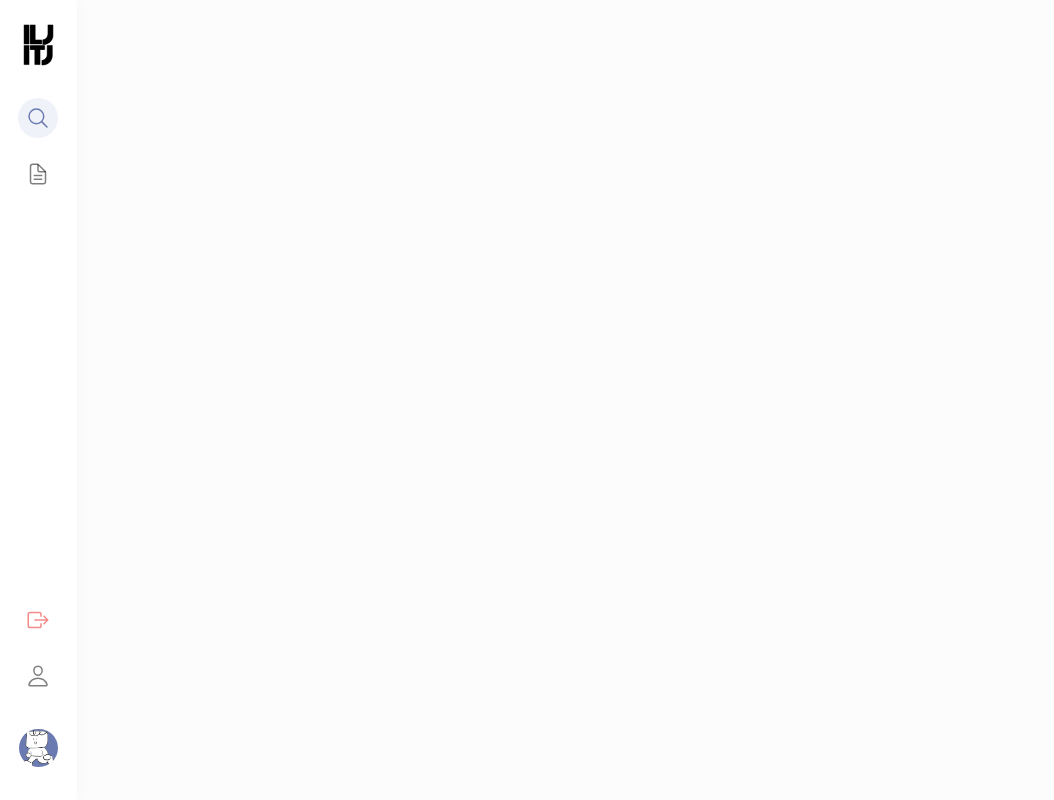
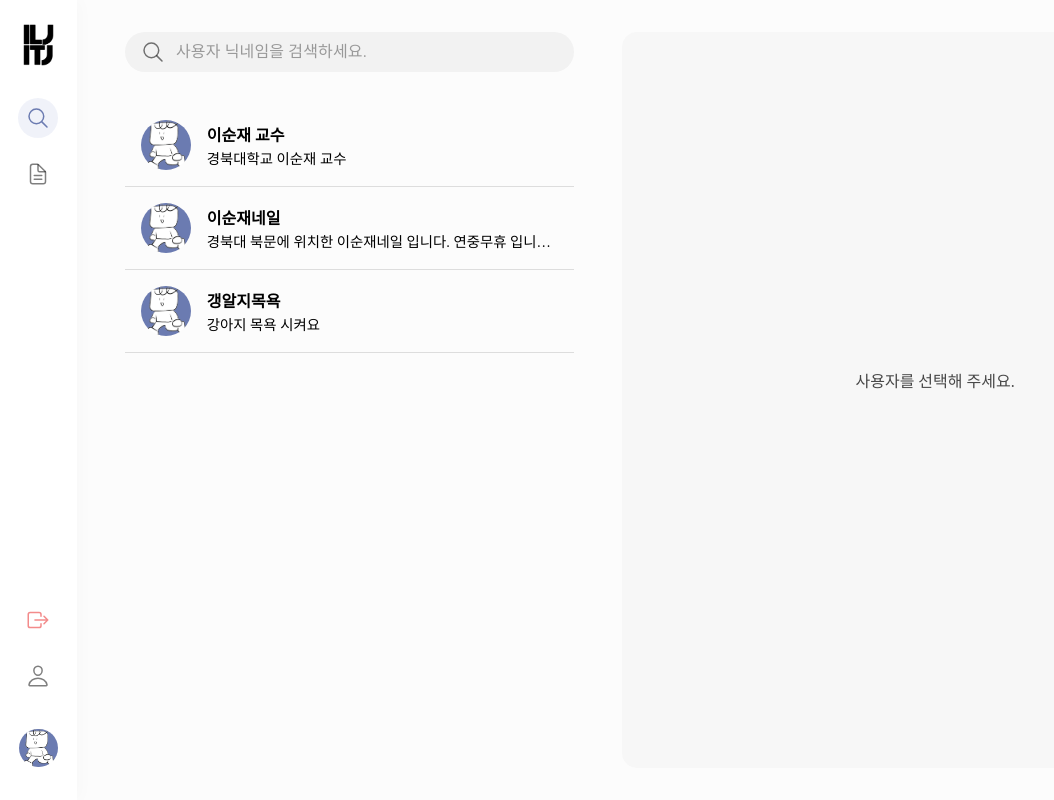
Before and after one commit to DAEUN9/IljungItjung, a React (Vite) app in the folder front/: page /search in a window 1280 px wide. Shown: the whole page, without its empty margins (0-1054 px from the left). Built offline with nearby package versions, Linux system fonts and the light colour scheme.

Commit message:
S07P31D106-94/feature/search 사용자는 다른 사용자를 검색할 수 있다

```diff
--- /dev/null
+++ b/front/src/api/search.ts
@@ -0,0 +1,13 @@
+import { apiInstance } from "@api/index";
+import { SearchState } from "@components/types/types";
+
+const api = apiInstance();
+
+// 사용자 검색
+function getSearchList(search: string) {
+  api
+    .get<SearchState>(`/users`, { params: { nickname: search } })
+    .then((data) => data);
+}
+
+export { getSearchList };
--- a/front/src/components/Search/SearchItem.tsx
+++ b/front/src/components/Search/SearchItem.tsx
@@ -1,8 +1,32 @@
-const SearchItem = () => {
+import { useDispatch } from "react-redux";
+import { Divider } from "@mui/material";
+
+import styles from "@styles/Search/SearchItem.module.scss";
+import { selectUser } from "@modules/search";
+import { SearchState } from "@components/types/types";
+
+const SearchItem = (props: SearchState) => {
+  const dispatch = useDispatch();
+  const onSelectUser = (user: SearchState) => dispatch(selectUser(user));
+
+  const handleClick = () => {
+    onSelectUser({ ...props });
+  };
+
   return (
-    <div className="search-item">
+    <div className={styles["search-item"]} onClick={handleClick}>
+      <div className={styles["content"]}>
+        <div className={styles["img"]}>
+          <img src={props.imgUrl} />
+        </div>
+        <div className={styles["right"]}>
+          <div className={styles["name"]}>{props.name}</div>
+          <div className={styles["desc"]}>{props.desc}</div>
+        </div>
+      </div>
+      <Divider className={styles["divider"]} />
     </div>
   );
-}
+};
 
 export default SearchItem;
--- a/front/src/components/Search/SearchResult.tsx
+++ b/front/src/components/Search/SearchResult.tsx
@@ -1,8 +1,49 @@
+import { useSelector } from "react-redux";
+import { useNavigate } from "react-router-dom";
+
+import CustomButton from "@components/common/CustomButton";
+import CustomChip from "@components/common/CustomChip";
+import styles from "@styles/Search/SearchResult.module.scss";
+import { RootState } from "@modules/index";
+
 const SearchResult = () => {
+  const { id, name, imgUrl, desc, detail, categories } = useSelector(
+    (state: RootState) => state.search
+  );
+  const navigate = useNavigate();
+
+  const handleClick = () => {
+    navigate(`/calendar/${id}`);
+  };
+
   return (
-    <div className="search-result">
+    <div className={styles["search-result"]}>
+      <div className={styles["profile"]}>
+        <div className={styles["img"]}>
+          <img src={imgUrl} />
+        </div>
+        <div className={styles["right"]}>
+          <div className={styles["name"]}>{name}</div>
+          <div className={styles["desc"]}>{desc}</div>
+        </div>
+      </div>
+      <div className={styles["detail"]}>{detail}</div>
+      <div className={styles["categories"]}>
+        {categories.map((category, index) => (
+          <div className={styles["chip"]} key={index}>
+            <CustomChip label={category} onClick={() => {}} />
+          </div>
+        ))}
+      </div>
+      <div className={styles["button"]}>
+        <CustomButton
+          variant="contained"
+          children="바로가기"
+          onClick={handleClick}
+        />
+      </div>
     </div>
   );
-}
+};
 
 export default SearchResult;
--- /dev/null
+++ b/front/src/components/types/types.ts
@@ -0,0 +1,11 @@
+// 검색 관련 타입
+interface SearchState {
+  id: number;
+  name: string;
+  imgUrl: string;
+  desc: string;
+  detail: string;
+  categories: string[];
+}
+
+export type { SearchState };
--- a/front/src/modules/index.ts
+++ b/front/src/modules/index.ts
@@ -1,10 +1,12 @@
 import { combineReducers } from "redux";
 
 import reservation from "@modules/reservation";
-import mycalendar from "./mycalendar";
+import search from "@modules/search";
+import mycalendar from "@modules/mycalendar";
 
 const rootReducer = combineReducers({
   reservation,
+  search,
   mycalendar
 });
 
--- /dev/null
+++ b/front/src/modules/search.ts
@@ -0,0 +1,35 @@
+import { SearchState } from "@components/types/types";
+
+const SELECT_USER = "search/SELECT_USER" as const;
+
+const initialState: SearchState = {
+  id: 0,
+  name: "",
+  imgUrl: "",
+  desc: "",
+  detail: "",
+  categories: [],
+};
+
+export const selectUser = (user: SearchState) => ({
+  type: SELECT_USER,
+  payload: {
+    ...user,
+  },
+});
+
+type SearchAction = ReturnType<typeof selectUser>;
+
+function search(
+  state: SearchState = initialState,
+  action: SearchAction
+): SearchState {
+  switch (action.type) {
+    case SELECT_USER:
+      return { ...action.payload };
+    default:
+      return state;
+  }
+}
+
+export default search;
--- a/front/src/pages/SearchPage.tsx
+++ b/front/src/pages/SearchPage.tsx
@@ -1,11 +1,102 @@
+import { IoSearchOutline } from "react-icons/io5";
+import { IconButton, InputBase } from "@mui/material";
+import React, { useState } from "react";
+import { useSelector } from "react-redux";
+import { RootState } from "@modules/index";
+
 import Sidebar from "@components/common/Sidebar";
+import SearchResult from "@components/Search/SearchResult";
 import styles from "@styles/Search/Search.module.scss";
+import defaultImg from "@assets/defaultImg.png";
+import SearchItem from "@components/Search/SearchItem";
+import { getSearchList } from "@api/search";
+
+const data = [
+  {
+    id: 1,
+    imgUrl: defaultImg,
+    name: "이순재 교수",
+    desc: "경북대학교 이순재 교수",
+    detail: "010-1234-1234 전화주세요",
+    categories: ["진로 상담", "학업 상담"],
+  },
+  {
+    id: 2,
+    imgUrl: defaultImg,
+    name: "이순재네일",
+    desc: "경북대 북문에 위치한 이순재네일 입니다. 연중무휴 입니다~! 쉬는 날 없이 일하고 있습니다 :)",
+    detail: "네일, 손톱 관리, 페디큐어",
+    categories: ["네일", "손톱 관리", "페디큐어"],
+  },
+  {
+    id: 3,
+    imgUrl: defaultImg,
+    name: "갱알지목욕",
+    desc: "강아지 목욕 시켜요",
+    detail: "갱알지 목욕 시킵니다.",
+    categories: ["목욕", "미용"],
+  },
+];
 
 const SearchPage = () => {
+  const [search, setSearch] = useState("");
+  const [searchList, setSearchList] = useState<string[]>([]);
+
+  const selectedName = useSelector((state: RootState) => state.search.name);
+
+  const handleChange = (event: React.ChangeEvent<HTMLInputElement>) => {
+    setSearch(event.target.value);
+  };
+
+  const handleKeyDown = (event: React.KeyboardEvent<HTMLElement>) => {
+    if (event.key === "Enter") {
+      // 검색 api 요청
+      // setSearchList(getSearchList(search));
+    }
+  };
+
   return (
     <div className={styles["search-page"]}>
       <Sidebar />
-      <div className={styles["content"]}></div>
+      <div className={styles["content"]}>
+        <div className={styles["left"]}>
+          <div className={styles["search-bar"]}>
+            <IconButton disableTouchRipple>
+              <IoSearchOutline />
+            </IconButton>
+            <InputBase
+              className={styles["input"]}
+              placeholder="사용자 닉네임을 검색하세요."
+              onChange={handleChange}
+              onKeyDown={handleKeyDown}
+            />
+          </div>
+          <div className={styles["result"]}>
+            {data.length > 0 ? (
+              data.map((item, index) => (
+                <SearchItem
+                  key={index}
+                  id={item.id}
+                  imgUrl={item.imgUrl}
+                  name={item.name}
+                  desc={item.desc}
+                  detail={item.detail}
+                  categories={item.categories}
+                />
+              ))
+            ) : (
+              <div className={styles["no-data"]}>검색 결과가 없습니다.</div>
+            )}
+          </div>
+        </div>
+        <div className={styles["right"]}>
+          {selectedName ? (
+            <SearchResult />
+          ) : (
+            <div className={styles["no-user"]}>사용자를 선택해 주세요.</div>
+          )}
+        </div>
+      </div>
     </div>
   );
 };
--- a/front/src/styles/Search/Search.module.scss
+++ b/front/src/styles/Search/Search.module.scss
@@ -5,4 +5,64 @@
 }
 
 .content {
+  display: grid;
+  grid-template-columns: 1fr 1.3fr;
+  padding: 2rem;
+  width: 100%;
+  gap: 2rem;
+
+  & .left {
+    min-width: 0;
+    width: 100%;
+    display: flex;
+    flex-direction: column;
+
+    & .search-bar {
+      background-color: #f2f2f2;
+      border-radius: 30px;
+      margin: 0 1rem;
+      padding: 0 0.5rem;
+      display: flex;
+
+      & button {
+        cursor: default;
+        margin-right: 0.2rem;
+
+        &:hover {
+          background-color: #f2f2f2;
+        }
+      }
+
+      & .input {
+        width: 100%;
+      }
+    }
+
+    & .result {
+      margin: 1rem 1rem 0 1rem;
+      padding: 1rem 0;
+      height: 80vh;
+      overflow-y: auto;
+
+      @include custom-scroll();
+
+      & .no-data {
+        text-align: center;
+        margin-top: 35vh;
+        color: #474747;
+      }
+    }
+  }
+
+  & .right {
+    background-color: rgba($color: #f5f5f5, $alpha: 0.7);
+    border-radius: 15px;
+    padding: 2rem;
+
+    & .no-user {
+      text-align: center;
+      margin-top: 38vh;
+      color: #474747;
+    }
+  }
 }
--- /dev/null
+++ b/front/src/styles/Search/SearchItem.module.scss
@@ -0,0 +1,44 @@
+.search-item {
+  & .content {
+    min-width: 0;
+    display: flex;
+    padding: 1rem 1rem;
+    align-items: center;
+    cursor: pointer;
+
+    & .img {
+      display: flex;
+      align-items: center;
+
+      & img {
+        width: 50px;
+        height: 50px;
+        border-radius: 50px;
+      }
+    }
+
+    & .right {
+      min-width: 0;
+      margin-left: 1rem;
+      display: flex;
+      flex-direction: column;
+      justify-content: center;
+
+      & .name {
+        font-weight: 700;
+      }
+
+      & .desc {
+        margin-top: 0.1rem;
+        font-size: 0.9rem;
+        white-space: nowrap;
+        overflow: hidden;
+        text-overflow: ellipsis;
+      }
+    }
+  }
+
+  &:hover {
+    background-color: rgba($color: #000000, $alpha: 0.05);
+  }
+}
--- /dev/null
+++ b/front/src/styles/Search/SearchResult.module.scss
@@ -0,0 +1,55 @@
+.search-result {
+  display: grid;
+  flex-direction: column;
+  grid-template-rows: 1fr 5fr 0.7fr 0.5fr;
+  margin: 0 2rem;
+
+  & .profile {
+    display: flex;
+
+    & .img {
+      margin-right: 0.3rem;
+
+      & img {
+        height: 80px;
+        width: 80px;
+        border-radius: 50px;
+      }
+    }
+
+    & .right {
+      display: flex;
+      flex-direction: column;
+      justify-content: center;
+      margin-left: 0.5rem;
+
+      & .name {
+        font-weight: 800;
+        font-size: 1.5rem;
+      }
+
+      & .desc {
+        font-size: 1.1rem;
+      }
+    }
+  }
+
+  & .detail {
+    margin-top: 1rem;
+  }
+
+  & .categories {
+    display: flex;
+    & .chip {
+      margin-right: 0.5rem;
+    }
+  }
+
+  & .button {
+    & button {
+      width: 100%;
+      padding: 0.8rem;
+      font-weight: 700;
+    }
+  }
+}
--- a/front/src/styles/common/_utils.module.scss
+++ b/front/src/styles/common/_utils.module.scss
@@ -9,7 +9,7 @@ $primary-color: #6b7bb1;
 
 @mixin custom-scroll {
   &::-webkit-scrollbar {
-    width: 1vw;
+    width: 15px;
   }
 
   &::-webkit-scrollbar-thumb {
```
